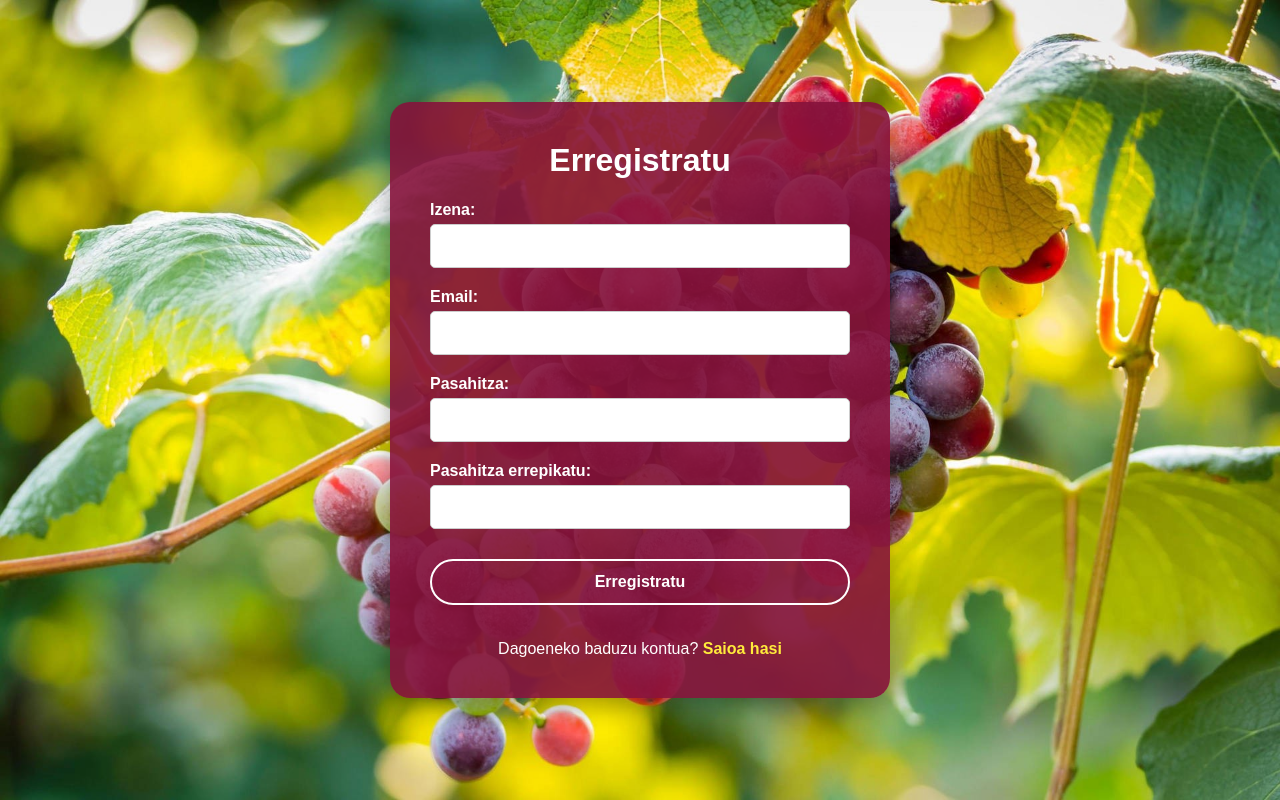
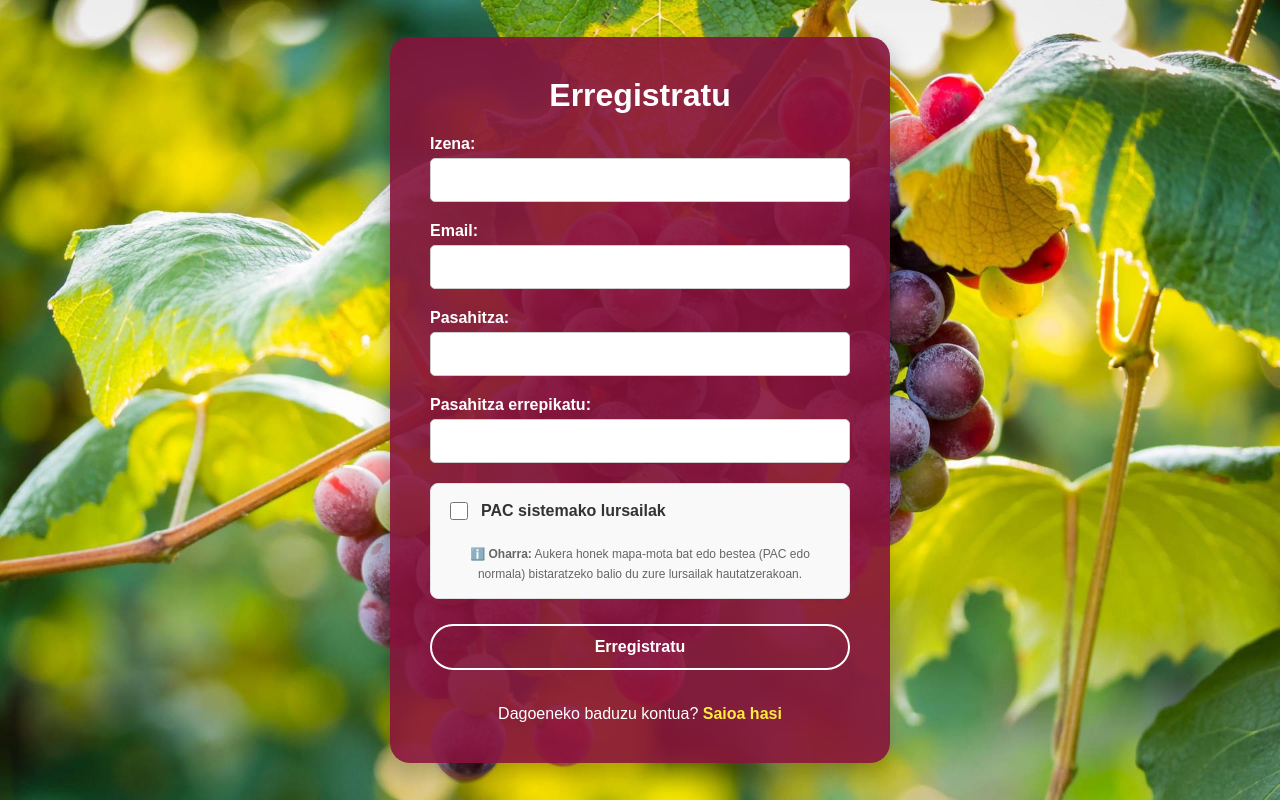
Before and after one commit to irantzuloero/GrAL_IrantzuLoero, a Vue app: page /erregistroa in a window 1280 px wide. Both pictures are taken after a click on the link "Erregistratu". Built offline with nearby package versions, Linux system fonts and the light colour scheme; no server answers.

Commit message:
Oharrak bista egin

```diff
--- a/src/assets/main.css
+++ b/src/assets/main.css
@@ -206,11 +206,15 @@ background: transparent !important;
 }
 .lehioa-edukia label:first-child { margin-top: 0; }
 
-.lehioa-edukia input, .lehioa-edukia select {
+.lehioa-edukia input, .lehioa-edukia select, .lehioa-edukia textarea {
     width: 100%; padding: 12px 15px; margin-bottom: 10px;
     border: 2px solid var(--color-borde); border-radius: var(--borde-radio);
     font-size: 1rem; color: var(--color-texto); box-sizing: border-box;
     transition: var(--transicion);
+}
+.lehioa-edukia textarea {
+    resize: vertical;
+    font-family: inherit;
 }
 
 .lehioa-edukia input[readonly] {
--- a/src/components/Mahastia.vue
+++ b/src/components/Mahastia.vue
@@ -4,6 +4,7 @@ import { db, auth } from '../firebase.js';
 import DatuakBista from './Datuak.vue';
 import UztaBista from './Uzta.vue';
 import TratamenduakBista from './Tratamenduak.vue';
+import OharrakBista from './Oharrak.vue';
 import { collection, query, where, getDocs, doc, getDoc } from 'firebase/firestore';
 import { useRouter, useRoute} from 'vue-router';
 
@@ -62,6 +63,7 @@ onMounted(async () => {
           <span v-else-if="bistaAktiboa === 'datuak'">Datuak</span>
           <span v-else-if="bistaAktiboa === 'uzta'">Uzta</span>
           <span v-else-if="bistaAktiboa === 'tratamenduak'">Tratamenduak</span>
+          <span v-else-if="bistaAktiboa === 'oharrak'">Oharrak</span>
         </h1>
         <p class="azpititulua-header">
           <span v-if="bistaAktiboa === 'menua'">Erref: {{ datuak.erreferentzia }}</span>
@@ -96,11 +98,11 @@ onMounted(async () => {
         <span>Tratamenduak</span>
       </div>
 
-      <div class="opzio-item">
+      <div class="opzio-item" @click="bistaAktiboa = 'oharrak'" style="cursor: pointer;">
         <div class="borobila-aukera">
           <svg xmlns="http://www.w3.org/2000/svg" width="60" height="60" viewBox="0 0 24 24" fill="none" stroke="white" stroke-width="1" stroke-linecap="round" stroke-linejoin="round" class="lucide lucide-notebook-pen-icon lucide-notebook-pen"><path d="M13.4 2H6a2 2 0 0 0-2 2v16a2 2 0 0 0 2 2h12a2 2 0 0 0 2-2v-7.4"/><path d="M2 6h4"/><path d="M2 10h4"/><path d="M2 14h4"/><path d="M2 18h4"/><path d="M21.378 5.626a1 1 0 1 0-3.004-3.004l-5.01 5.012a2 2 0 0 0-.506.854l-.837 2.87a.5.5 0 0 0 .62.62l2.87-.837a2 2 0 0 0 .854-.506z"/></svg>
         </div>
-        <span>Notak</span>
+        <span>Oharrak</span>
       </div>
 
       <div class="opzio-item">
@@ -132,6 +134,12 @@ onMounted(async () => {
 
     <TratamenduakBista
       v-if="bistaAktiboa === 'tratamenduak'"
+      :datuak="datuak"
+      @itzuli="bistaAktiboa = 'menua'"
+    />
+
+    <OharrakBista
+      v-if="bistaAktiboa === 'oharrak'"
       :datuak="datuak"
       @itzuli="bistaAktiboa = 'menua'"
     />
--- a/src/components/Mapa.vue
+++ b/src/components/Mapa.vue
@@ -115,7 +115,7 @@ async function gordeMahastia() {
 async function saioaItxi() {
   try {
     await signOut(auth);
-    router.push('/mapa');
+    router.push('/login');
   } catch (err) {
     console.error('Errorea saioa ixtean', err);
   }
--- /dev/null
+++ b/src/components/Oharrak.vue
@@ -0,0 +1,121 @@
+<script setup>
+    import { ref, computed, onMounted } from 'vue';
+    import { db, auth } from '../firebase.js';
+    import { query, where, getDocs, doc, updateDoc, collection, addDoc, deleteDoc } from 'firebase/firestore';
+
+    const info = defineProps(['datuak']);
+
+    const oharrakGuztiak = ref([]);
+    const erakutsiDialogoa = ref(false);
+    const oharraEditatzenId = ref(null);
+
+    const oharraFormData = ref({
+        data: '',
+        testua: ''
+    });
+
+    async function kargatuOharrak(){
+        try {
+            const q = query(collection(db, "oharrak"), where("mahastiId", "==", info.datuak.id));
+            const docs = await getDocs(q);
+            const oharLista = [];
+            docs.forEach(doc => { oharLista.push({ id: doc.id, ...doc.data() }); });
+            oharrakGuztiak.value = oharLista.sort((a, b) => new Date(b.data) - new Date(a.data));
+        } catch(e) {
+            console.error("Errorea oharrak kargatzean: ",e);
+        }
+    }
+
+    async function gordeOharra(){
+        const oharBerria = {
+            mahastiId: info.datuak.id,
+            data: oharraFormData.value.data,
+            testua: oharraFormData.value.testua,
+            userId: auth.currentUser.uid
+        };
+        try {
+            if (oharraEditatzenId.value == null){
+                await addDoc(collection(db, "oharrak"), oharBerria);
+            }else {
+                await updateDoc(doc(db, "oharrak", oharraEditatzenId.value), oharBerria);
+            }
+            await kargatuOharrak();
+            itxiOharraModal();
+        } catch(e){
+            console.error("Errorea oharra gordetzen: ",e);
+        }
+    }
+
+    function irekiOharraModal(){
+        const data = new Date();
+        oharraFormData.value.data = (new Date(data - data.getTimezoneOffset() * 60000)).toISOString().slice(0, 16);
+        erakutsiDialogoa.value = true;
+    }
+
+    function itxiOharraModal(){
+        erakutsiDialogoa.value = false;
+        oharraFormData.value = { data: '', testua: ''};
+        oharraEditatzenId.value = null;
+    }
+
+    function oharraEditatu(oharra){
+        oharraEditatzenId.value = oharra.id;
+        oharraFormData.value = { data: oharra.data, testua: oharra.testua };
+        erakutsiDialogoa.value = true;
+    }
+
+    async function oharraEzabatu(oharraId){
+        if (confirm("Ziur zaude tratamendu hau ezabatu nahi duzula? Ekintza hau ezin da desegin.")) {
+            try {
+                await deleteDoc(doc(db, "oharrak", oharraId));
+                await kargatuOharrak();
+            } catch (e) {
+                console.error("Errorea ezabatzean:", e);
+            }
+        }
+    }
+
+    onMounted( async() => {
+        await kargatuOharrak();
+    });
+</script>
+
+<template>
+    <div class="zerrenda-goiburua">
+        <button class="btn-nagusia" @click="irekiOharraModal()">+ Gehitu oharra</button>
+    </div>
+
+    <div>
+        <div class="txartela-item" v-for="oharra in oharrakGuztiak" :key="oharra.id" style="width: 100%; box-sizing: border-box; flex-direction: column; align-items: flex-start; gap: 10px; border-left: 4px solid #f59e0b;">
+            <span style="font-size: 0.85rem; color: #888; font-weight: bold;">{{ oharra.data }}</span>
+
+            <p style="margin: 0; white-space: pre-wrap; line-height: 1.5; color: #333;">{{ oharra.testua }}</p>
+
+            <div style="width: 100%; text-align: right; margin-top: 5px;">
+                <button class="btn-ikono" title="Editatu" @click="oharraEditatu(oharra)"><svg xmlns="http://www.w3.org/2000/svg" width="20" height="20" viewBox="0 0 24 24" fill="none" stroke="currentColor" stroke-width="2" stroke-linecap="round" stroke-linejoin="round" class="lucide lucide-pencil-icon lucide-pencil"><path d="M21.174 6.812a1 1 0 0 0-3.986-3.987L3.842 16.174a2 2 0 0 0-.5.83l-1.321 4.352a.5.5 0 0 0 .623.622l4.353-1.32a2 2 0 0 0 .83-.497z"/><path d="m15 5 4 4"/></svg></button>
+                <button class="btn-ikono btn-ezabatu" @click="oharraEzabatu(oharra.id)"><svg xmlns="http://www.w3.org/2000/svg" width="20" height="20" viewBox="0 0 24 24" fill="none" stroke="currentColor" stroke-width="2" stroke-linecap="round" stroke-linejoin="round" class="lucide lucide-trash2-icon lucide-trash-2"><path d="M10 11v6"/><path d="M14 11v6"/><path d="M19 6v14a2 2 0 0 1-2 2H7a2 2 0 0 1-2-2V6"/><path d="M3 6h18"/><path d="M8 6V4a2 2 0 0 1 2-2h4a2 2 0 0 1 2 2v2"/></svg></button>
+            </div>
+        </div>
+    </div>
+
+    <div class="dialogo-hondoa" v-if="erakutsiDialogoa">
+        <div class="datuak-kutxa">
+            <h3>Ohar berria gehitu</h3>
+
+            <div class="lehioa-edukia">
+                <div>
+                    <label>Data eta ordua:</label>
+                    <input type="datetime-local" v-model="oharraFormData.data">
+                </div>
+                <div style="flex: 1;"> <label>Testua:</label>
+                    <textarea v-model="oharraFormData.testua" rows="5" placeholder="Idatzi oharra hemen..."></textarea>
+                </div>
+            </div>
+
+            <div class="dialogo-botoiak">
+                <button class="btn-bigarren" @click="erakutsiDialogoa = false">Utzi</button>
+                <button class="btn-nagusia" @click="gordeOharra()">Gorde</button>
+            </div>
+        </div>
+    </div>
+</template>
--- a/src/components/Register.vue
+++ b/src/components/Register.vue
@@ -75,6 +75,19 @@ async function erregistratu() {
           <input type="password" v-model="pasahitzaBi" required>
         </div>
 
+        <div class="pac-container">
+          <div class="form-group checkbox-group">
+            <label class="checkbox-label">
+              <input type="checkbox" />
+              <span class="toggle-label">PAC sistemako lursailak</span>
+            </label>
+          </div>
+
+          <p class="info-note">
+            <small>ℹ️ <b>Oharra:</b> Aukera honek mapa-mota bat edo bestea (PAC edo normala) bistaratzeko balio du zure lursailak hautatzerakoan.</small>
+          </p>
+        </div>
+
         <div v-if="error" class="error-msg">
           {{ error }}
         </div>
@@ -88,3 +101,36 @@ async function erregistratu() {
     </div>
   </div>
 </template>
+
+<style scoped>
+.pac-container {
+  margin: 15px 0;
+  padding: 15px;
+  background-color: #f9f9f9;
+  border-radius: 8px;
+  border: 1px solid #e0e0e0;
+}
+
+.checkbox-label {
+  display: flex;
+  align-items: center;
+  gap: 10px;
+  cursor: pointer;
+  font-weight: bold;
+  color: #333;
+}
+
+.checkbox-label input[type="checkbox"] {
+  width: 18px;
+  height: 18px;
+  cursor: pointer;
+}
+
+.info-note {
+  margin-top: 10px;
+  margin-bottom: 0;
+  color: #666;
+  font-size: 0.9em;
+  line-height: 1.4;
+}
+</style>
--- a/src/components/Tratamenduak.vue
+++ b/src/components/Tratamenduak.vue
@@ -6,7 +6,6 @@
     import autoTable from 'jspdf-autotable';
 
     const info = defineProps(['datuak']);
-    const emit = defineEmits(['itzuli']);
 
     const erakutsiDialogoa = ref(false);
     const tratamenduaEditatzenId = ref(null);
@@ -129,13 +128,11 @@
             ];
         });
 
-        // ¡Aquí está el cambio clave!
         autoTable(doc, {
             head: [['Data / Fecha', 'Tratamendua', 'Kantitatea']],
             body: taulaDatuak,
             startY: 25,
             theme: 'striped',
-            // Ponemos el color en Hexadecimal porque jsPDF no lee CSS
             headStyles: { fillColor: '#86123b' }
         });
 
--- a/src/components/Uzta.vue
+++ b/src/components/Uzta.vue
@@ -5,7 +5,6 @@
     import apexchart from 'vue3-apexcharts';
 
     const info = defineProps(['datuak']);
-    const emit = defineEmits(['itzuli']);
 
     const erakutsiDialogoa = ref(false);
     const bidaiaEditatzenId = ref(null);
```
